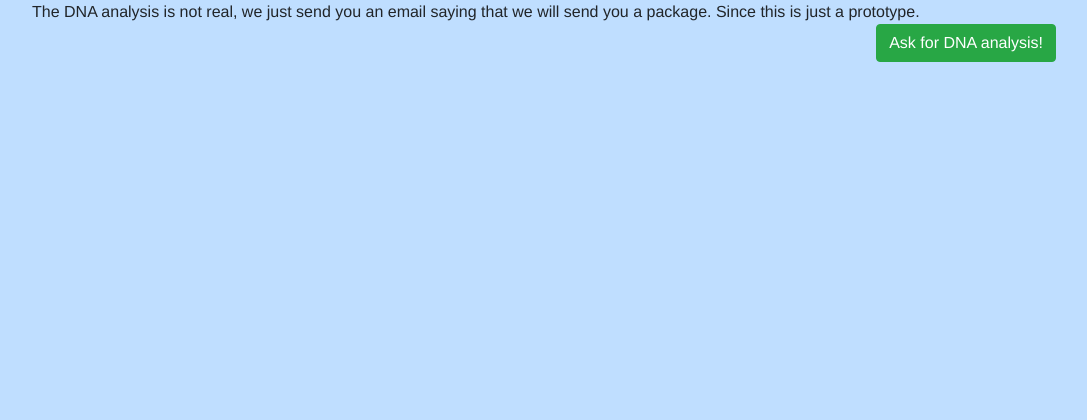
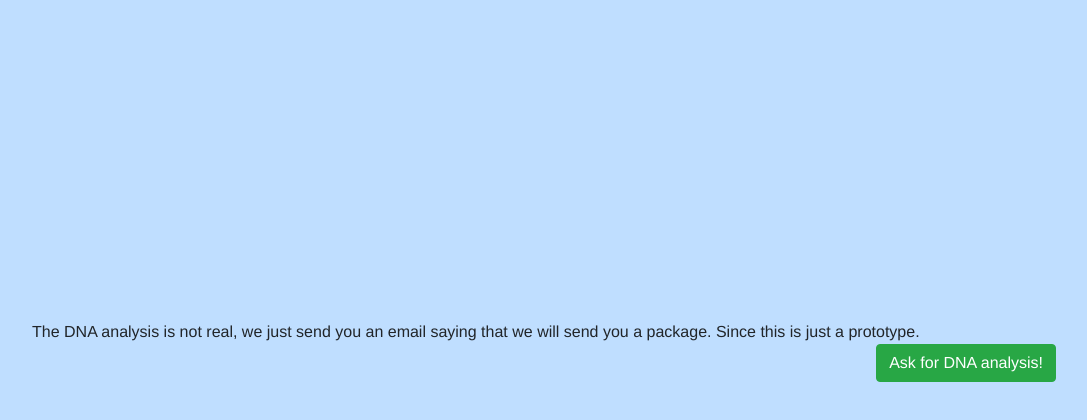
Before and after one commit to mccSantos/MSP-Genealogika, a React (Vite) app in the folder genealogika--template/: page /dnaanalysis in a window 1280 px wide. Shown: the top 420 px of the page, without its empty margins (96-1183 px from the left). Built offline with nearby package versions, Linux system fonts and the light colour scheme.

Commit message:
dna analysis

```diff
--- a/genealogika--template/src/components/DnaAnalysis/index.tsx
+++ b/genealogika--template/src/components/DnaAnalysis/index.tsx
@@ -31,6 +31,7 @@ export function DnaAnalysis() {
   }
 
   return (
+    <div>
       <div className={styles.wrapper}>
         <div className={styles.text}>
           The DNA analysis is not real, we just send you an email saying that we
@@ -46,5 +47,6 @@ export function DnaAnalysis() {
           Ask for DNA analysis!
         </Button>
       </div>
+    </div>
   );
 }
--- a/genealogika--template/src/components/DnaAnalysis/styles.module.scss
+++ b/genealogika--template/src/components/DnaAnalysis/styles.module.scss
@@ -1,7 +1,10 @@
 .wrapper {
   width: 80%;
+  top: 0;
+  bottom: 0;
   margin: auto;
   height: 100%;
+  padding: 25% 0;
 }
 
 .btn {
```
Lines whose indentation alone changed are shown as unchanged.
